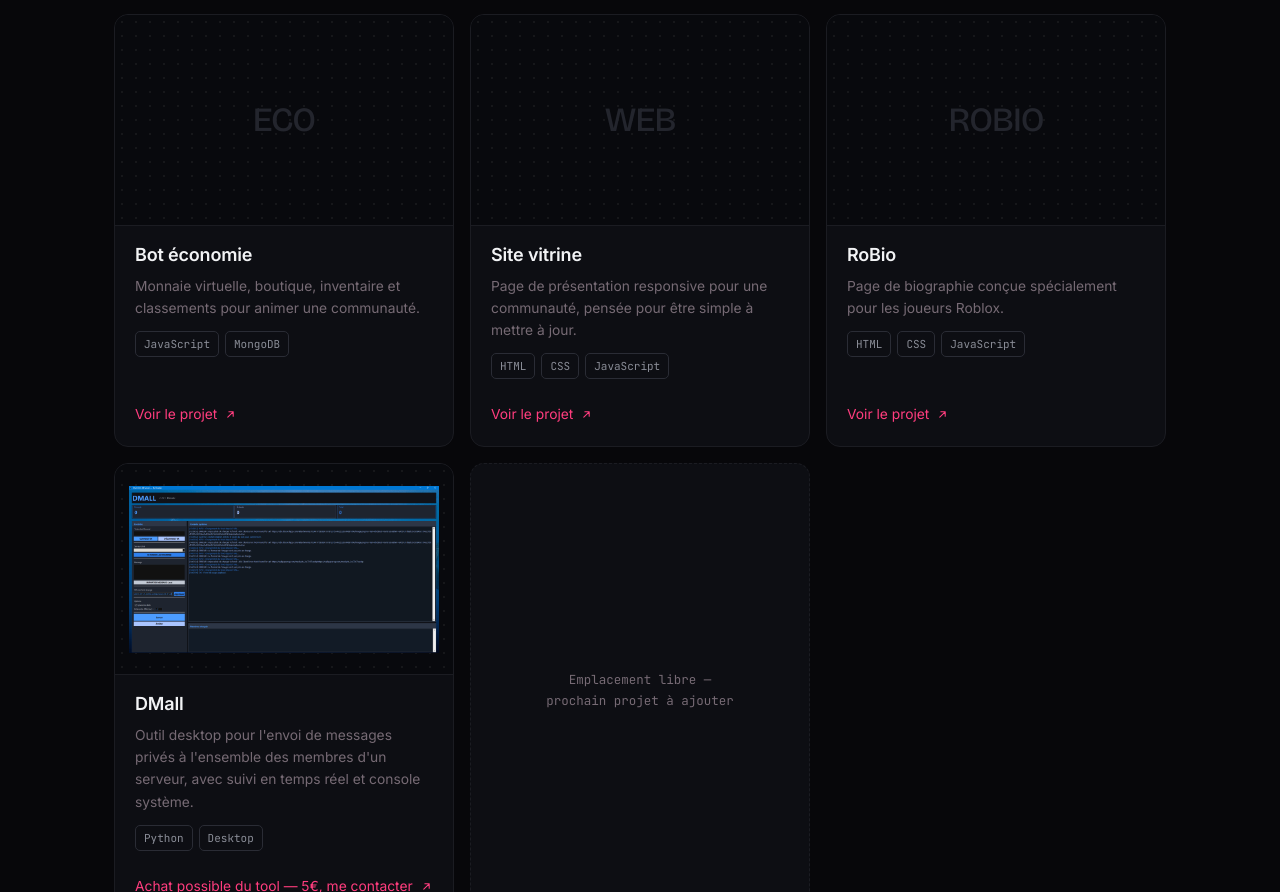
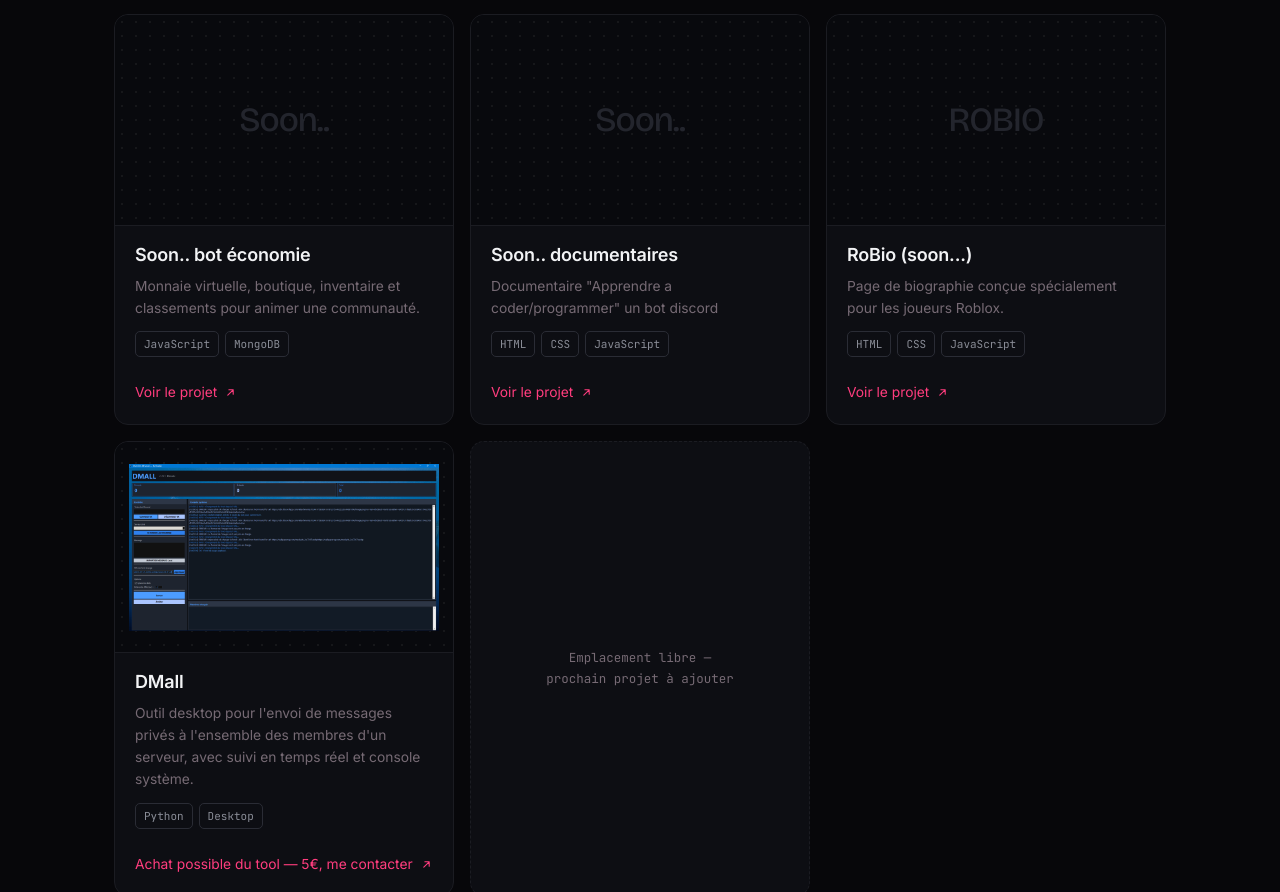
Before and after one commit to elvalavraieoff/elvadev, a plain HTML site: page elva/index.html in a window 1280 px wide. Shown: the part 3134-4026 px from the top of the page. Drawn offline with nearby package versions, Linux system fonts and the light colour scheme.

Commit message:
Update index.html

```diff
--- a/elva/index.html
+++ b/elva/index.html
@@ -247,10 +247,10 @@
 
       <article class="proj">
         <a class="proj-thumb-link" href="projets/bot-economie.html">
-          <div class="proj-thumb"><span>ECO</span></div>
+          <div class="proj-thumb"><span>Soon..</span></div>
         </a>
         <div class="proj-body">
-          <h3><a class="proj-title-link" href="projets/bot-economie.html">Bot économie</a></h3>
+          <h3><a class="proj-title-link" href="projets/bot-economie.html">Soon.. bot économie</a></h3>
           <p>Monnaie virtuelle, boutique, inventaire et classements pour animer une communauté.</p>
           <div class="tags"><span class="tag">JavaScript</span><span class="tag">MongoDB</span></div>
           <a class="proj-link" href="projets/bot-economie.html">Voir le projet <svg viewBox="0 0 24 24" fill="none" stroke="currentColor" stroke-width="2" stroke-linecap="round" stroke-linejoin="round"><path d="M7 17 17 7M9 7h8v8"/></svg></a>
@@ -259,11 +259,11 @@
 
       <article class="proj">
         <a class="proj-thumb-link" href="projets/site-vitrine.html">
-          <div class="proj-thumb"><span>WEB</span></div>
+          <div class="proj-thumb"><span>Soon..</span></div>
         </a>
         <div class="proj-body">
-          <h3><a class="proj-title-link" href="projets/site-vitrine.html">Site vitrine</a></h3>
-          <p>Page de présentation responsive pour une communauté, pensée pour être simple à mettre à jour.</p>
+          <h3><a class="proj-title-link" href="projets/site-vitrine.html">Soon.. documentaires</a></h3>
+          <p>Documentaire "Apprendre a coder/programmer" un bot discord</p>
           <div class="tags"><span class="tag">HTML</span><span class="tag">CSS</span><span class="tag">JavaScript</span></div>
           <a class="proj-link" href="projets/site-vitrine.html">Voir le projet <svg viewBox="0 0 24 24" fill="none" stroke="currentColor" stroke-width="2" stroke-linecap="round" stroke-linejoin="round"><path d="M7 17 17 7M9 7h8v8"/></svg></a>
         </div>
@@ -274,7 +274,7 @@
           <div class="proj-thumb"><span>ROBIO</span></div>
         </a>
         <div class="proj-body">
-          <h3><a class="proj-title-link" href="projets/robio.html">RoBio</a></h3>
+          <h3><a class="proj-title-link" href="projets/robio.html">RoBio (soon...)</a></h3>
           <p>Page de biographie conçue spécialement pour les joueurs Roblox.</p>
           <div class="tags"><span class="tag">HTML</span><span class="tag">CSS</span><span class="tag">JavaScript</span></div>
           <a class="proj-link" href="projets/robio.html">Voir le projet <svg viewBox="0 0 24 24" fill="none" stroke="currentColor" stroke-width="2" stroke-linecap="round" stroke-linejoin="round"><path d="M7 17 17 7M9 7h8v8"/></svg></a>
```
